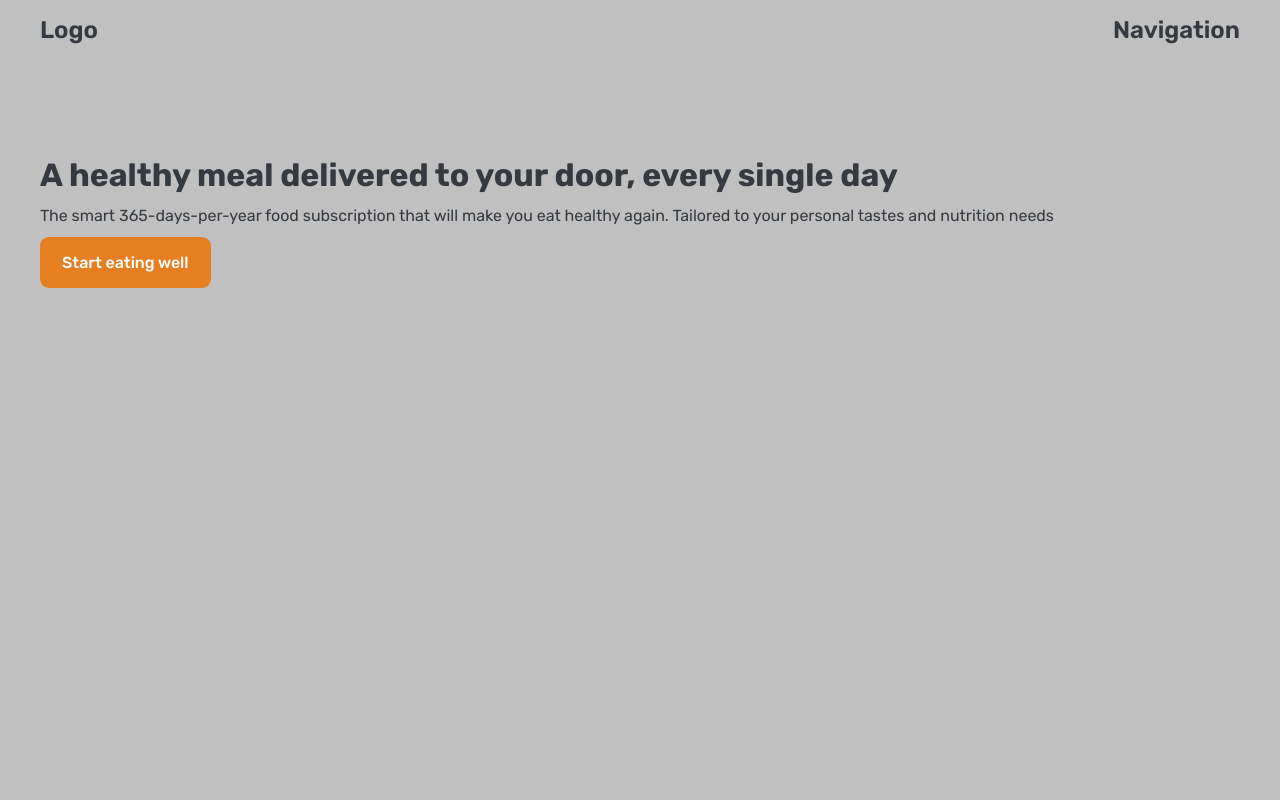
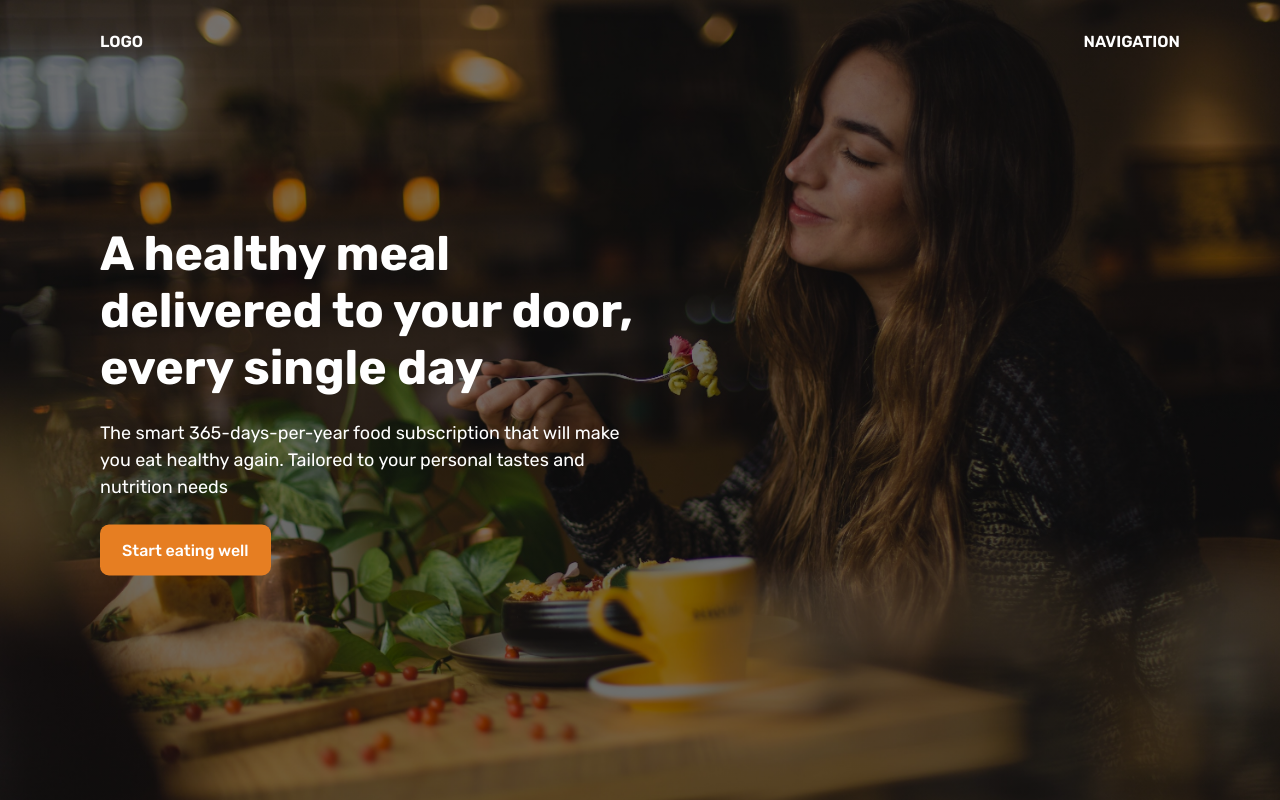
Before and after one commit to AhmedKayani/Component-with-Pure-Advanced-HTML-CSS, a plain HTML site: page 05-hero.html in a window 1280 px wide. Shown: the top 800 px of the page. Drawn offline with Linux system fonts and the light colour scheme.

Commit message:
Advanced modern Looking hero section completed.

```diff
--- a/05-hero.html
+++ b/05-hero.html
@@ -44,39 +44,58 @@
 
       .container {
         margin: 0 auto;
-        width: 1200px;
+        width: 1080px;
       }
 
       header {
         height: 100vh;
-        display: flex;
-        gap: 96px;
-        flex-direction: column;
-        justify-content: flex-start;
         background-color: #c0c0c0;
+        color: #fff;
       }
 
       header nav {
-        align-self: flex-start;
-        padding: 16px 0;
+        padding-top: 32px;
         display: flex;
         justify-content: space-between;
         align-items: center;
-        font-size: 24px;
+        font-size: 16px;
         font-weight: 600;
+        text-transform: uppercase;
       }
 
-      header div {
-        align-self: center;
-        /* display: flex;
-        flex-direction: column; */
+      header {
+        position: relative;
+
+        background-image: linear-gradient(
+            rgba(0, 0, 0, 0.5),
+            rgba(0, 0, 0, 0.5)
+          ),
+          url("./Images/hero.jpg");
+
+        /* Position and center the image to scale nicely on all screens */
+        background-position: top;
+        background-repeat: no-repeat;
+        background-size: cover;
       }
 
-      header div {
+      header h1 {
+        font-size: 48px;
+      }
+
+      header p {
+        font-size: 18px;
+        line-height: 1.5;
+      }
+
+      .hero-content {
+        position: absolute;
+        top: 50%;
+        transform: translate(0, -50%);
         display: flex;
         flex-direction: column;
         align-items: flex-start;
-        gap: 12px;
+        gap: 24px;
+        width: 43%;
       }
 
       header div a {
@@ -105,7 +124,7 @@
     </style>
   </head>
   <body>
-    <header>
+    <!-- <header>
       <nav class="container">
         <div>Logo</div>
         <div>Navigation</div>
@@ -117,6 +136,22 @@
           healthy again. Tailored to your personal tastes and nutrition needs
         </p>
         <a href="#">Start eating well</a>
+      </div>
+    </header> -->
+    <header>
+      <div class="container">
+        <nav>
+          <div>Logo</div>
+          <div>Navigation</div>
+        </nav>
+        <div class="hero-content">
+          <h1>A healthy meal delivered to your door, every single day</h1>
+          <p>
+            The smart 365-days-per-year food subscription that will make you eat
+            healthy again. Tailored to your personal tastes and nutrition needs
+          </p>
+          <a href="#">Start eating well</a>
+        </div>
       </div>
     </header>
     <section class="container">
```
